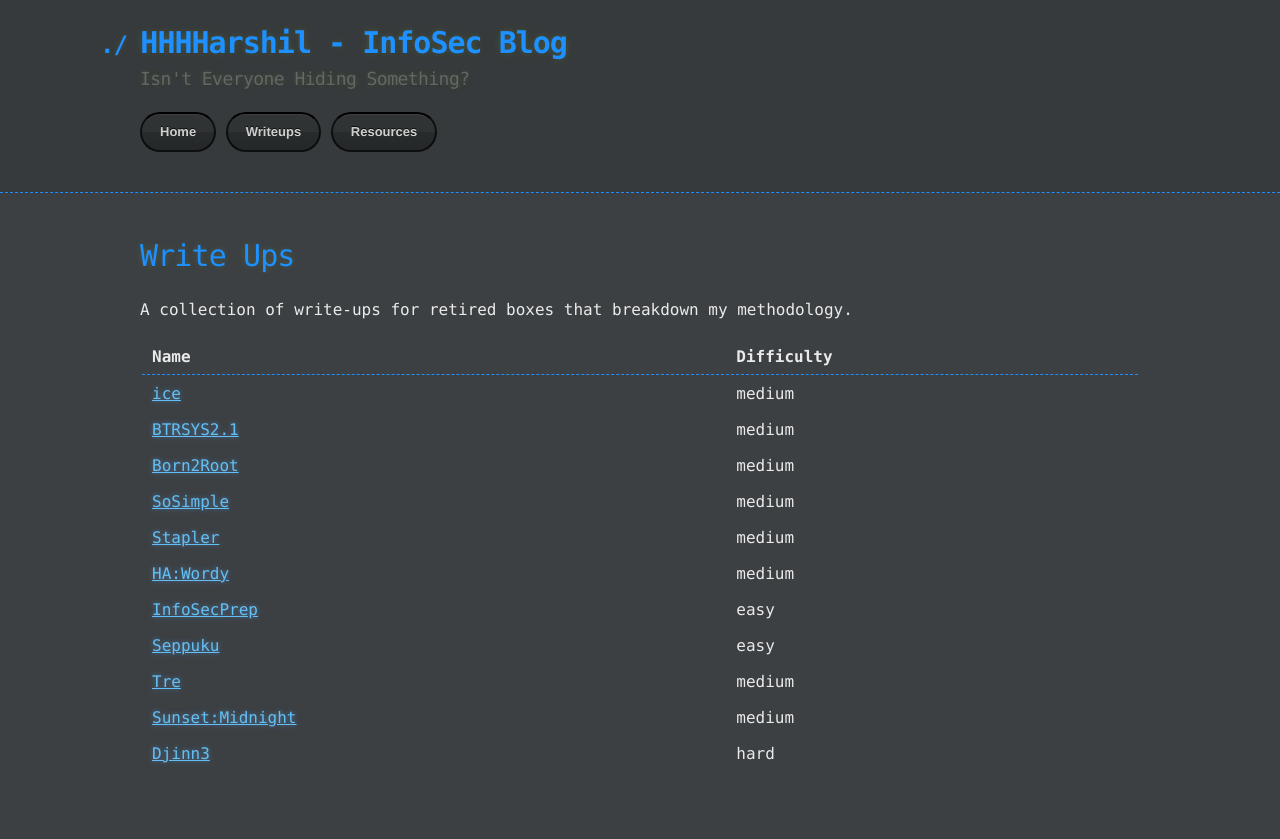
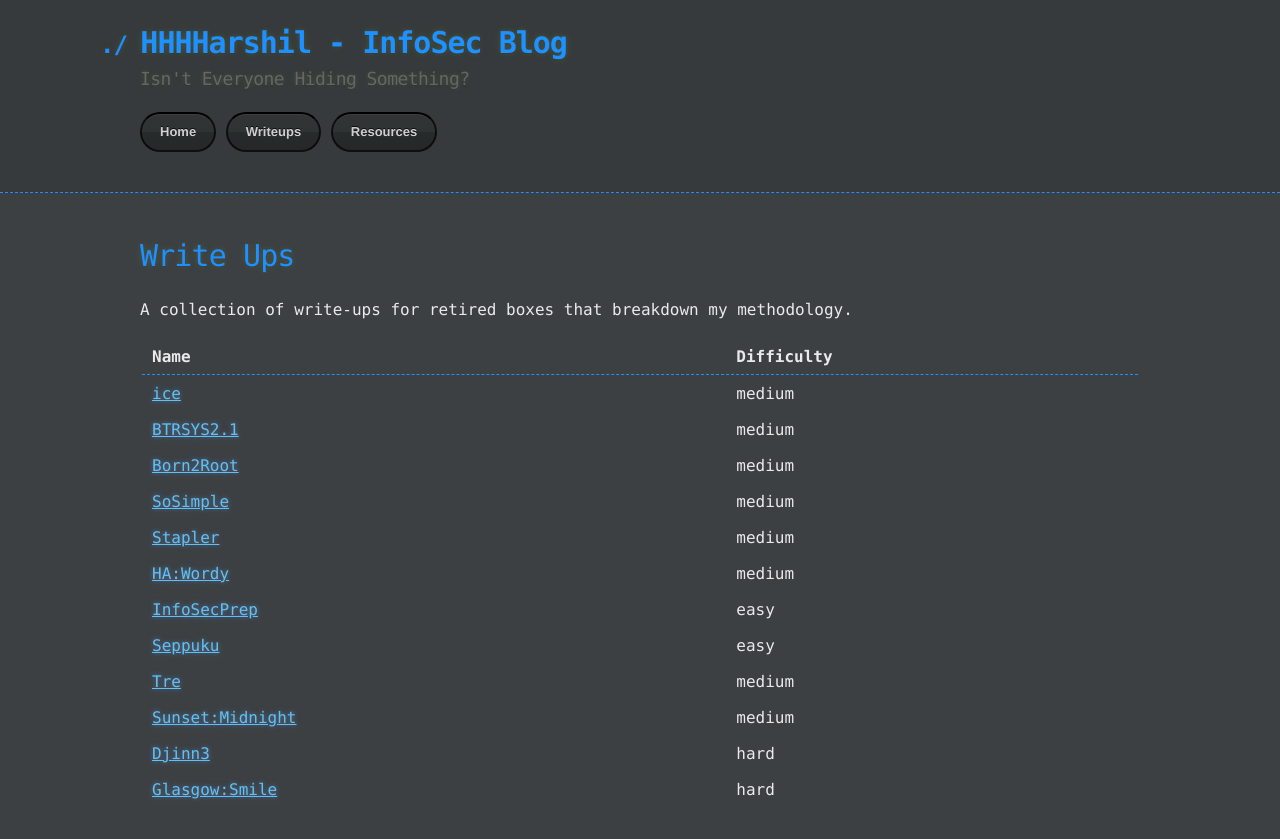
Before and after one commit to hhhharshil/hhhharshil.github.io, a Jekyll site: the page built from writeups.md, in a window 1280 px wide. Shown: the top 839 px of the page. Built offline with Jekyll 4.4.1, drawn with Linux system fonts in a browser that asks for light colours.

Commit message:
adding glasgow to resources

```diff
--- a/writeups.md
+++ b/writeups.md
@@ -21,3 +21,4 @@ A collection of write-ups for retired boxes that breakdown my methodology.
 | [Tre](/writeups/2021-12-30-tre.md)                            | medium     |
 | [Sunset:Midnight](/writeups/2021-12-31-sunsetmidnight.md)     | medium     |
 | [Djinn3](/writeups/2022-01-01-djinn3.md)                      | hard       |
+| [Glasgow:Smile](/writeups/2022-01-02-glasgow.md)              | hard       |
```
